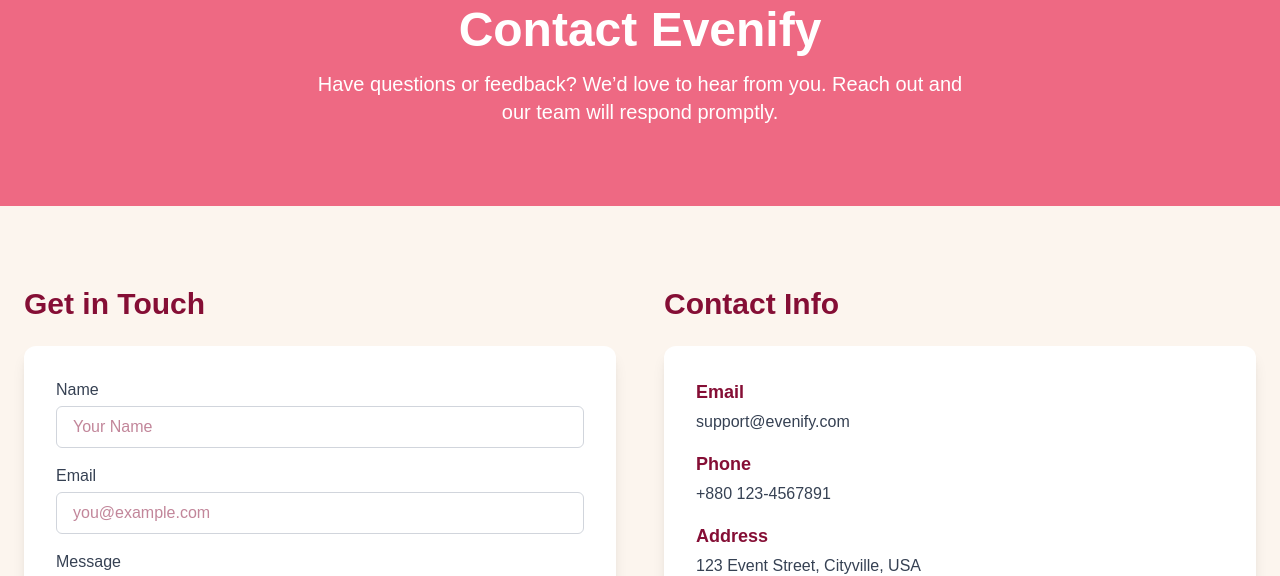
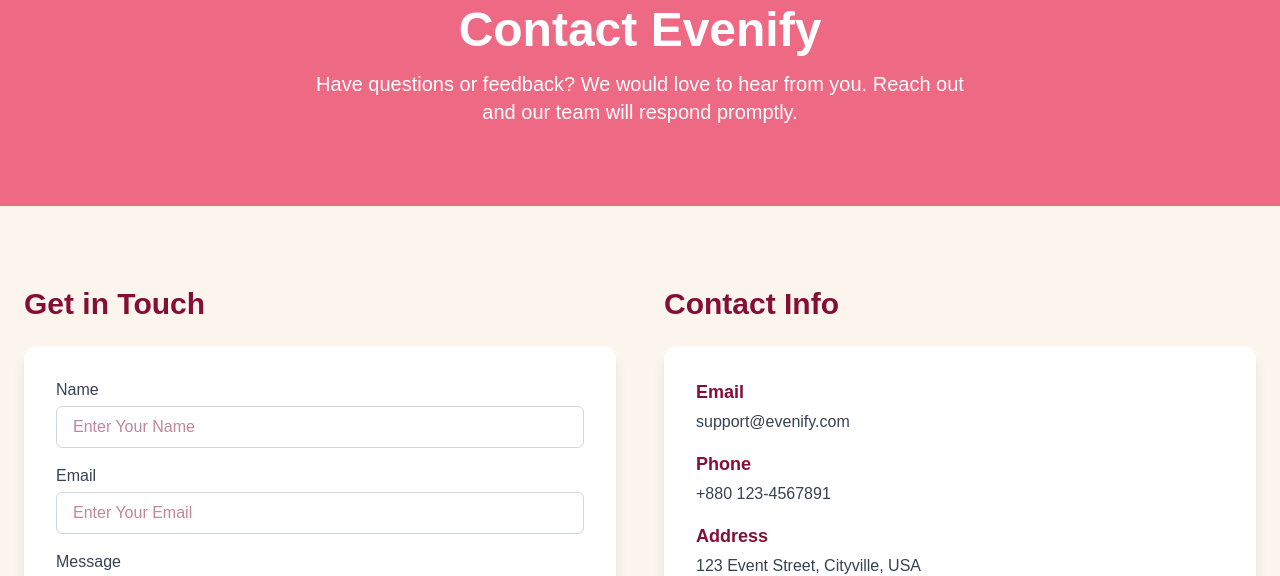
Before and after one commit to roksanadilshad/Event_Management_Next, a Next.js app: page /contact in a window 1280 px wide. Shown: the part 146-722 px from the top of the page. Built offline with nearby package versions, Linux system fonts and the light colour scheme; no server answers.

Commit message:
Fix From Value

```diff
--- a/app/contact/page.tsx
+++ b/app/contact/page.tsx
@@ -3,10 +3,12 @@
 import { useState } from "react";
 import toast, { Toaster } from "react-hot-toast";
 import { motion } from "framer-motion";
+import { useAuth } from "@/context/AuthContext";
 
 export default function ContactPage() {
      const [form, setForm] = useState({ name: "", email: "", message: "" });
   const [loading, setLoading] = useState(false);
+  const {user} = useAuth();
 
   const handleChange = (e: React.ChangeEvent<HTMLInputElement | HTMLTextAreaElement>) => {
     setForm({ ...form, [e.target.name]: e.target.value });
@@ -31,7 +33,7 @@
       } else {
         toast.error(data.error || "Failed to send message");
       }
-    } catch (err) {
+    } catch {
       toast.error("Something went wrong");
     } finally {
       setLoading(false);
@@ -44,7 +46,7 @@
       <section className="bg-[#EE6983] text-white py-20 px-6 text-center">
         <h1 className="text-4xl md:text-5xl font-bold mb-4">Contact Evenify</h1>
         <p className="text-lg md:text-xl max-w-2xl mx-auto">
-          Have questions or feedback? We’d love to hear from you. Reach out and our team will respond promptly.
+          Have questions or feedback? We would love to hear from you. Reach out and our team will respond promptly.
         </p>
       </section>
 
@@ -63,9 +65,10 @@
               <input
                 type="text"
                 name="name"
-                value={form.name}
+
+                defaultValue={user?.displayName ?? ""}
                 onChange={handleChange}
-                placeholder="Your Name"
+               placeholder="Enter Your Name"
                 className="w-full border border-gray-300 rounded-md px-4 py-2 focus:outline-none focus:ring-2 focus:ring-[#EE6983]"
                 required
               />
@@ -75,9 +78,9 @@
               <input
                 type="email"
                 name="email"
-                value={form.email}
+                defaultValue={user?.email ?? ""}
                 onChange={handleChange}
-                placeholder="you@example.com"
+                placeholder="Enter Your Email"
                 className="w-full border border-gray-300 rounded-md px-4 py-2 focus:outline-none focus:ring-2 focus:ring-[#EE6983]"
                 required
               />
--- a/app/dashboard/add-event/page.tsx
+++ b/app/dashboard/add-event/page.tsx
@@ -157,7 +157,7 @@
             className="w-full p-3 border-2 border-[#EE6983] rounded-lg focus:outline-none focus:ring-2 focus:ring-[#EE6983]"
           />
           <input
-            type="text"
+            type="time"
             placeholder="Time (e.g., 09:00 AM - 05:00 PM)"
             value={time}
             onChange={(e) => setTime(e.target.value)}
```
